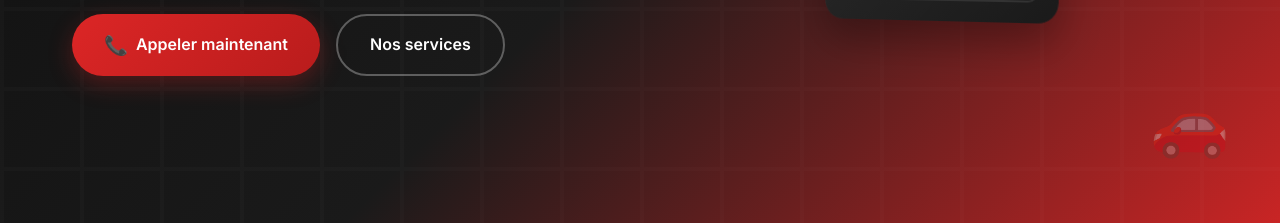
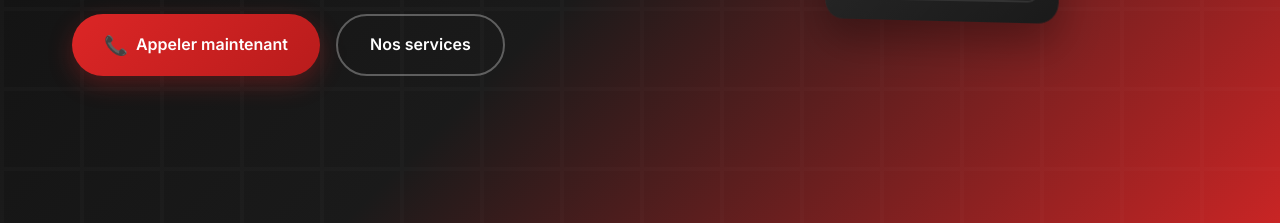
Before and after one commit to Merwanbibou/diag-idf-website, a website: page frontend/index.html in a window 1280 px wide. Shown: the part 473-696 px from the top of the page. Drawn offline with Linux system fonts and the light colour scheme.

Commit message:
Update index.html

```diff
--- a/frontend/index.html
+++ b/frontend/index.html
@@ -69,9 +69,6 @@
                                 </div>
                             </div>
                         </div>
-                    </div>
-                    <div class="car-silhouette">
-                        🚗
                     </div>
                 </div>
             </div>
```
